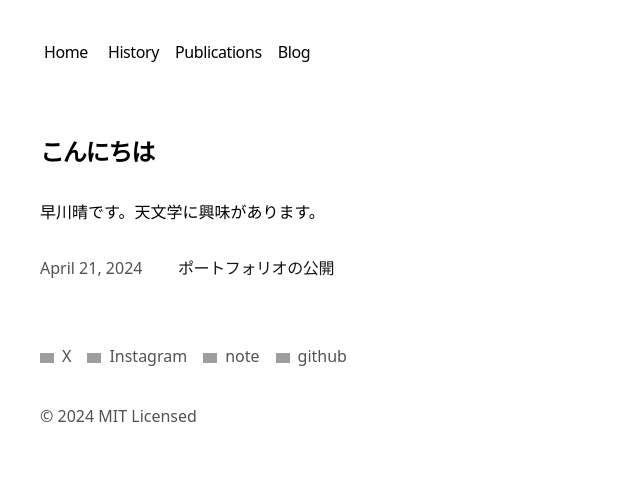
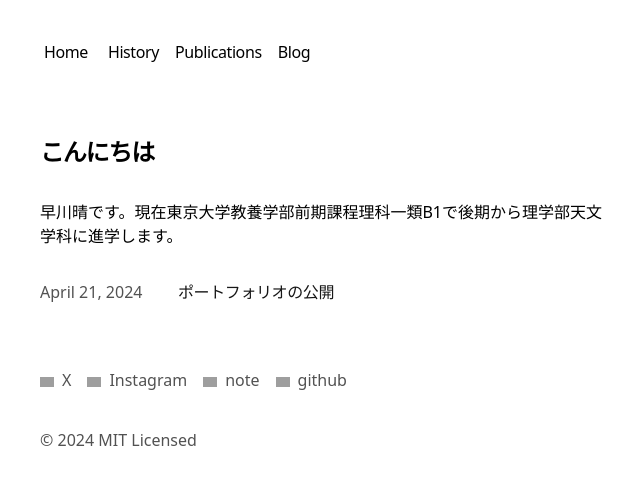
Before and after one commit to haru-astro/Portfolio, a Next.js app: page / in a window 1280 px wide. Shown: the top 484 px of the page, without its empty margins (312-952 px from the left). Built offline with nearby package versions, Linux system fonts and the light colour scheme; grey boxes are pictures that could not be loaded.

Commit message:
updated page

```diff
--- a/app/page.tsx
+++ b/app/page.tsx
@@ -7,7 +7,7 @@ export default function Page() {
         こんにちは
       </h1>
       <p className="mb-4 ">
-        {`早川晴です。天文学に興味があります。`}
+        {`早川晴です。現在東京大学教養学部前期課程理科一類B1で後期から理学部天文学科に進学します。`}
       </p>
 
       <div className="my-8">
```
